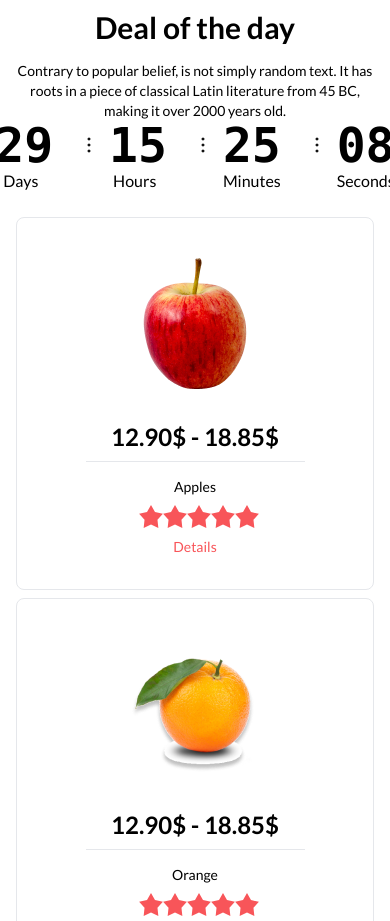
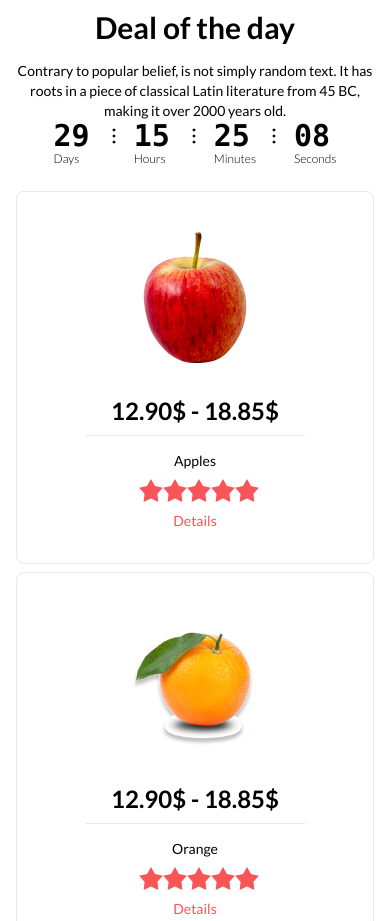
Before and after one commit to devalienbrain/15-B8A3-fruit-brust, a plain HTML site: page index.html in a window 390 px wide. Shown: the part 980-1901 px from the top of the page. Drawn offline with nearby package versions, Linux system fonts and the light colour scheme.

Commit message:
Countdown Responsive size Fixed

```diff
--- a/index.html
+++ b/index.html
@@ -228,38 +228,38 @@
           <div class="grid grid-flow-col gap-2 md:gap-5 text-center auto-cols-max">
             <div class="flex flex-col">
               <div class="flex items-center">
-                <span class="countdown font-mono text-5xl">
+                <span class="countdown font-mono text-3xl md:text-5xl">
                   <span style="--value:29;"></span>
                 </span>
-                <img class="pl-6" src="images/icons/dot-frame.svg" alt="">
+                <img class="pl-3 md:pl-6" src="images/icons/dot-frame.svg" alt="">
               </div>
-              <p class="flex justify-start font-medium text-base pl-2">Days</p>
+              <p class="flex justify-start font-light md:font-medium text-xs md:text-base ">Days</p>
             </div>
             <div class="flex flex-col">
               <div class="flex items-center">
-                <span class="countdown font-mono text-5xl">
+                <span class="countdown font-mono text-3xl md:text-5xl">
                   <span style="--value:15;"></span>
                 </span>
-                <img class="pl-6" src="images/icons/dot-frame.svg" alt="">
+                <img class="pl-3 md:pl-6" src="images/icons/dot-frame.svg" alt="">
               </div>
-              <p class="flex justify-start font-medium text-base pl-1">Hours</p>
+              <p class="flex justify-start font-light md:font-medium text-xs md:text-base">Hours</p>
             </div>
             <div class="flex flex-col">
               <div class="flex items-center">
-                <span class="countdown font-mono text-5xl">
+                <span class="countdown font-mono text-3xl md:text-5xl">
                   <span style="--value:25;"></span>
                 </span>
-                <img class="pl-6" src="images/icons/dot-frame.svg" alt="">
+                <img class="pl-3 md:pl-6" src="images/icons/dot-frame.svg" alt="">
               </div>
-              <p class="flex justify-start font-medium text-base">Minutes</p>
+              <p class="flex justify-start font-light md:font-medium text-xs md:text-base">Minutes</p>
             </div>
             <div class="flex flex-col">
               <div class="flex items-center">
-                <span class="countdown font-mono text-5xl">
+                <span class="countdown font-mono text-3xl md:text-5xl">
                   <span style="--value:08;"></span>
                 </span>
               </div>
-              <p class="flex justify-start font-medium text-base">Seconds</p>
+              <p class="flex justify-start font-light md:font-medium text-xs md:text-base">Seconds</p>
             </div>
           </div>
         </div>
```
